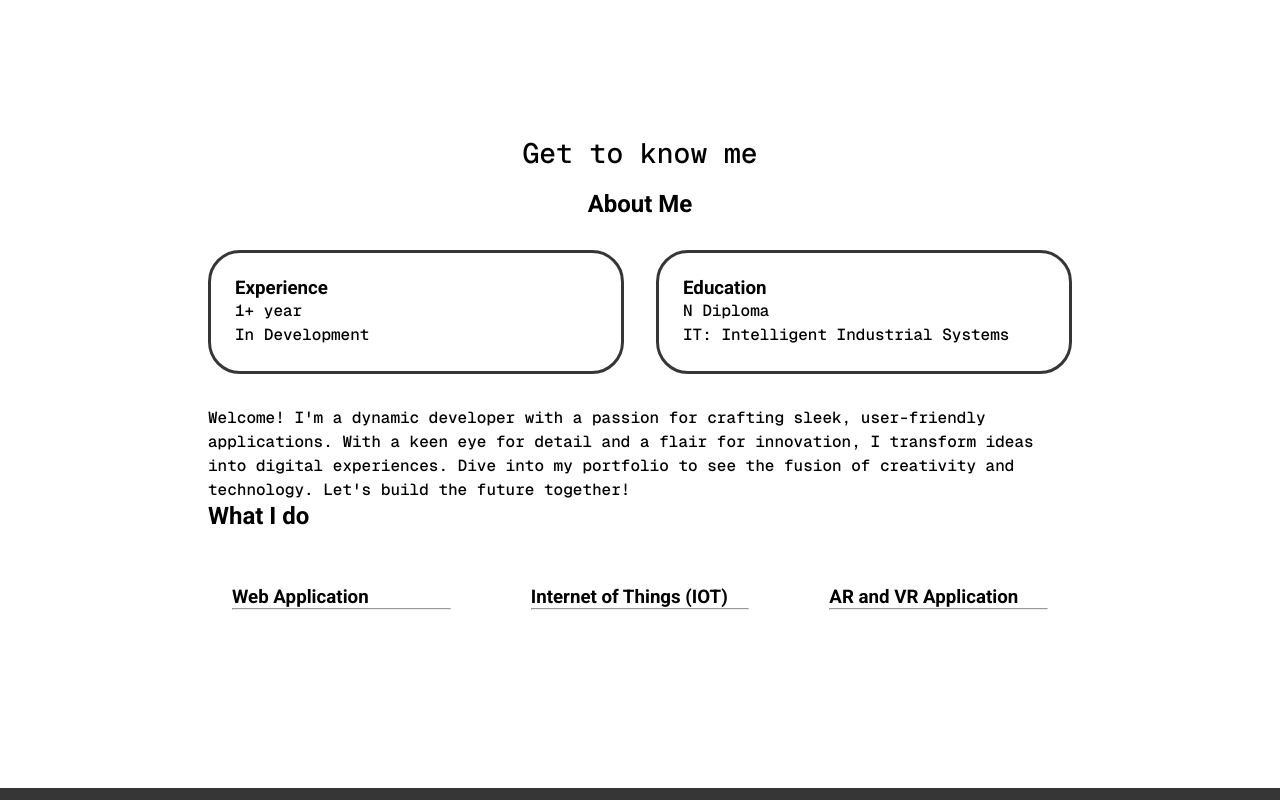
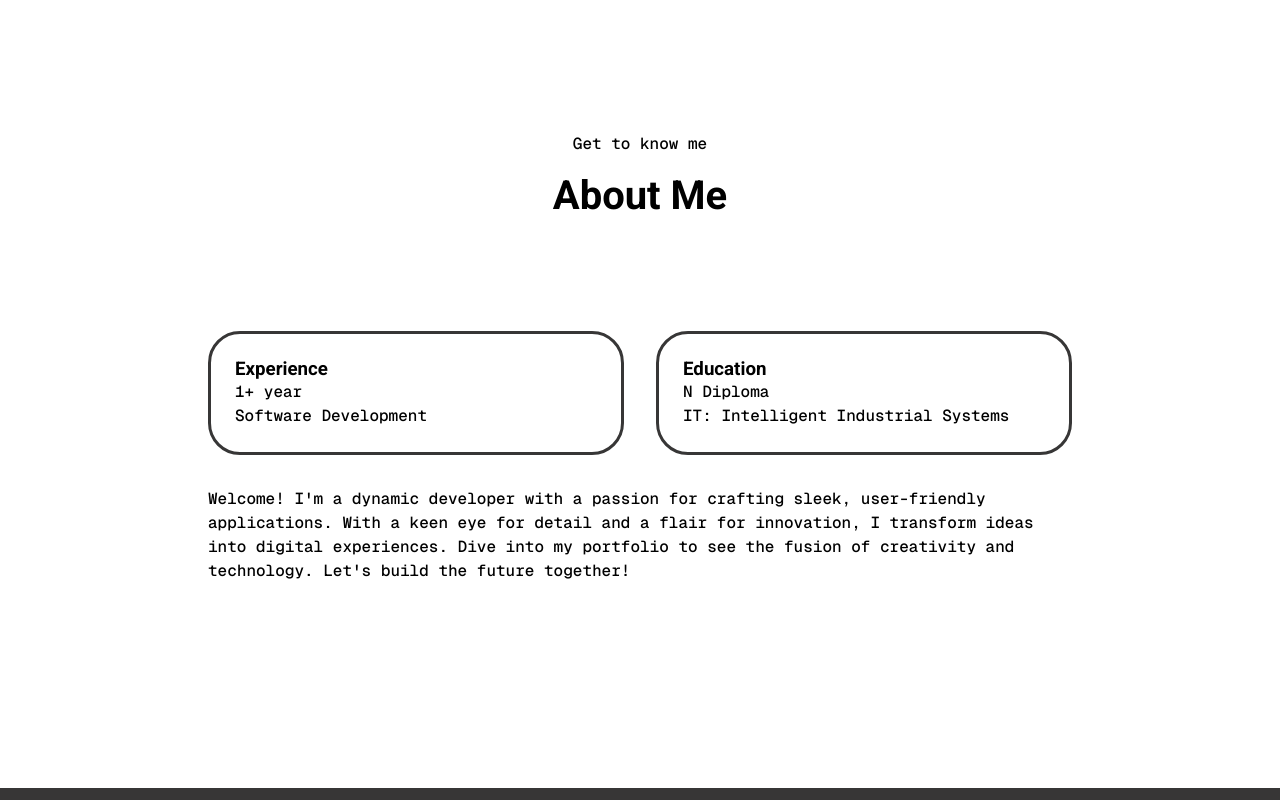
Before and after one commit to NgobeseA/portfolio, a plain HTML site: page index.html in a window 1280 px wide. Shown: the part 700-1500 px from the top of the page. Drawn offline with nearby package versions, Linux system fonts and the light colour scheme; a web font is replaced by a local one.

Commit message:
adding section for profiles

```diff
--- a/css/about.css
+++ b/css/about.css
@@ -2,6 +2,10 @@
     display: flex;
     gap: 2rem;
     margin-block: 2rem;
+}
+
+.section-container{
+    padding-top: 4rem;
 }
 
 .about_details_container{
@@ -18,10 +22,14 @@
     align-items: center;
 }
 
-#about .text_p1, .title{
+#about .text_p, .title{
     text-align: center;
 }
 
+.title{
+    font-size: var(--fs-2);
+    margin-block: 1rem;
+}
 
 .no{
     border: none;
@@ -30,3 +38,5 @@
 #experience{
     background: var(--text-color);
 }
+
+/*********** PROJECTS ***********/
--- a/index.html
+++ b/index.html
@@ -63,14 +63,14 @@
 
         </section>
         <section id="about">
-            <p class="text_p1">Get to know me</p>
+            <p class="text_p">Get to know me</p>
             <h1 class="title">About Me</h1>
             <div class="section-container">
                 <div class="about_details_container">
                     <div class="about_container">
                         <div class="details_container">
                             <h3>Experience</h3>
-                            <p>1+ year <br> In Development</p>
+                            <p>1+ year <br> Software Development</p>
                         </div>
                         <div class="details_container">
                             <h3>Education</h3>
@@ -87,7 +87,7 @@
                             together!
                         </p>
                     </div>
-                    <div class="chore">
+                    <!-- <div class="chore">
                         <h1>What I do</h1>
 
                         <div class="about_container">
@@ -104,7 +104,7 @@
                                 <hr>
                             </div>
                         </div>
-                    </div>
+                    </div> -->
                 </div>
 
             </div>
@@ -112,6 +112,18 @@
         <section class="" id="experience">
 
         </section>
+        <section id="projects">
+            <p>Discover my</p>
+            <h1>Projects</h1>
+            <div class="experience_container">
+                <div class="details_container color_container">
+                    <div class="article_container">
+                        <img src="./assets/roses.jpeg" alt="" class="pic">
+                    </div>
+                    <h2 class="sub_title"></h2>
+                </div>
+            </div>
+        </section>
     </menu>
 
     <script src="script.js" defer></script>
```
